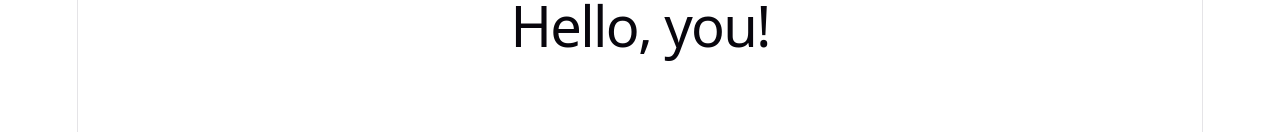
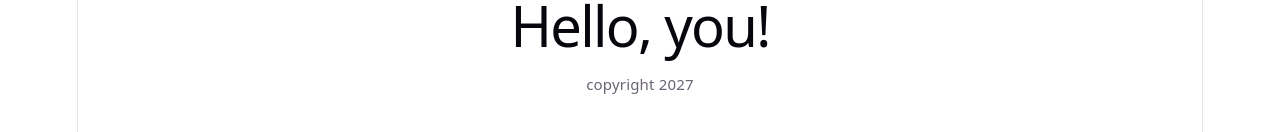
Before and after one commit to zubiwubi/Artist-Portfolio-Website, a React (Vite) app in the folder ClientApp/: page / in a window 1280 px wide. Shown: the part 246-378 px from the top of the page. Built offline with nearby package versions, Linux system fonts and the light colour scheme.

Commit message:
Added footer and setup for details page

```diff
--- a/ClientApp/src/App.tsx
+++ b/ClientApp/src/App.tsx
@@ -20,10 +20,12 @@ function App(): React.JSX.Element {
           <Route path="/" element={<Layout />}>
             <Route index element={<StartPage />} />
             <Route path="/products" element={<ProductPage />} />
+            {/* <Route path="/products/:id" element={<ProductDetailPage />} /> */}
             <Route path="/artworks" element={<ArtworkPage />} />
             <Route path="*" element={<NotFoundPage />} />
           </Route>
       </Routes>
+      <GenericFooter />
     </>
   );
 }
```
Also changed, not shown: ClientApp/src/pages/products/ProductDetailPage.tsx (added).
